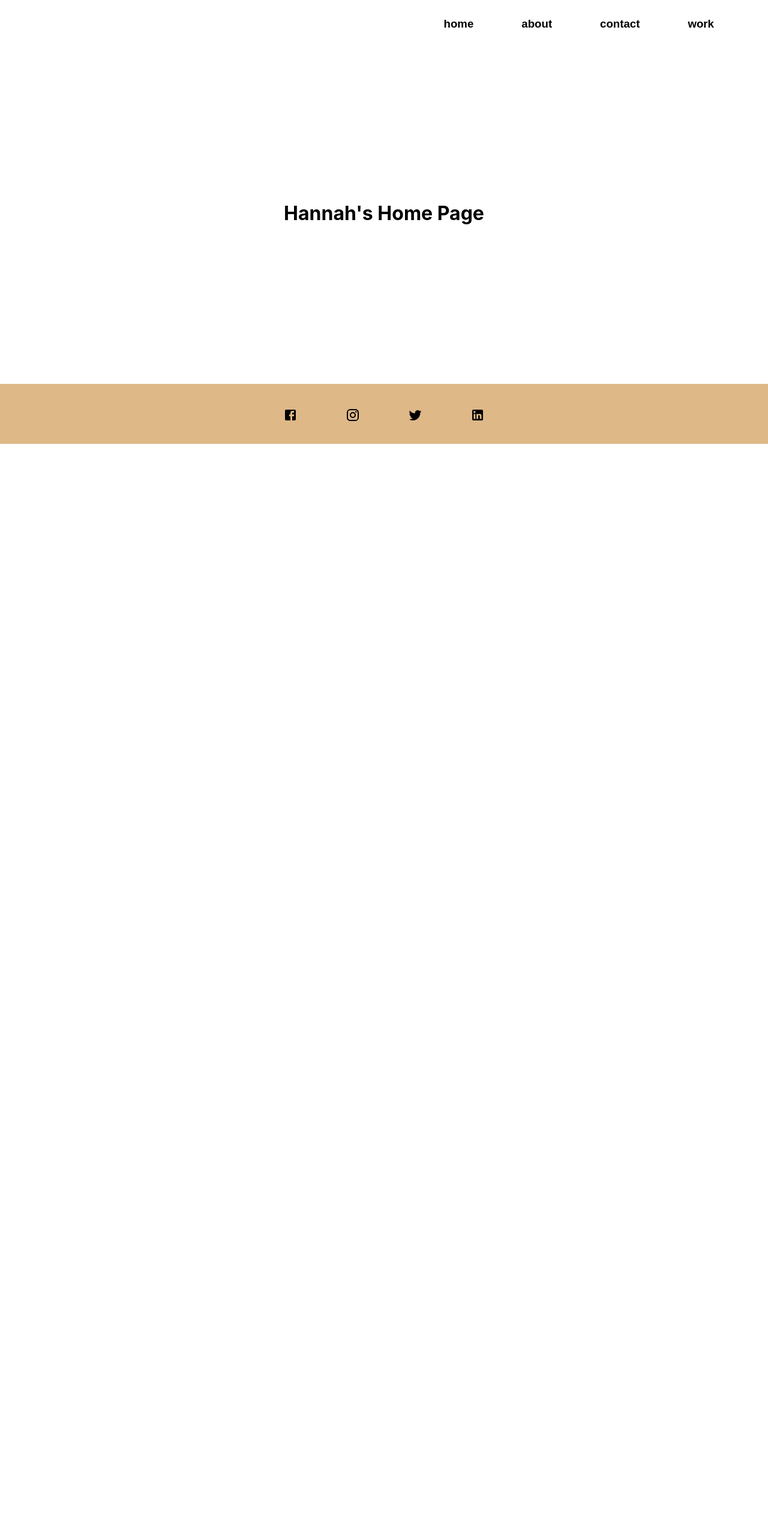
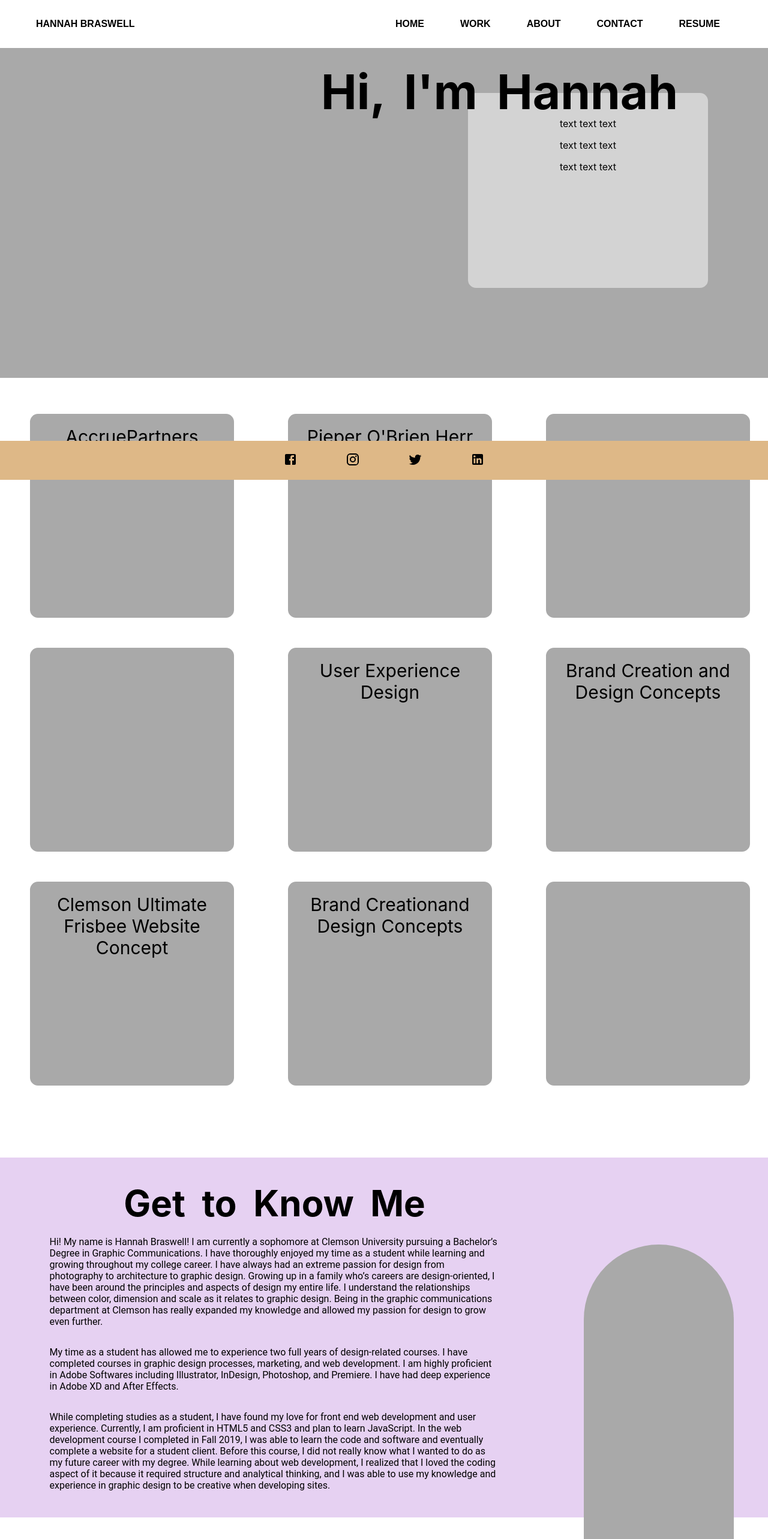
Before and after one commit to wesleypetry/HannahPortfolio, a React (Create React App) app: page / in a window 1280 px wide. Shown: the top 2566 px of the page at 60% size. Before the commit the page ends 800 px from the top, so only its background shows below. Built offline with nearby package versions, Linux system fonts and the light colour scheme.

Commit message:
Updated home page
Updated to look like bare mock up

```diff
--- a/src/App.css
+++ b/src/App.css
@@ -1,12 +1,9 @@
 .App {
   min-height: 100vh;
-  background-color: white;
   display: flex;
   flex-direction: column;
 }
 
 .Content{
-  margin-left: 4vw;
-  margin-right: 4vw;
   min-height: 70vh;
 }
--- a/src/App.js
+++ b/src/App.js
@@ -6,6 +6,7 @@ import HeaderBar from './Pages/HeaderBar';
 import FooterBar from './Pages/FooterBar';
 import Contact from './Pages/Contact';
 import Work from './Pages/Work';
+import Resume from './Pages/Resume';
 
 function App() {
   return (
@@ -18,6 +19,7 @@ function App() {
                 <Route path="/About" component={About} exact />
                 <Route path="/Contact" component={Contact} exact />
                 <Route path="/Work" component={Work} exact />
+                <Route path="/Resume" component={Resume} exact />
               </Switch>
           </BrowserRouter>
         </div>
--- a/src/Pages/HeaderBar.js
+++ b/src/Pages/HeaderBar.js
@@ -4,18 +4,26 @@ import './styles.modules.css';
 function HeaderBar(props) {
     return (
         <div className="HeaderBar">
+            <div className="H1_Logo">
+                <h1 className="H1_Header">HANNAH BRASWELL</h1>
+            </div>
+            <div className="NavButtons">
                 <a href="/" className="H1_Link">
-                <h1 className="H1_Header">home</h1>
+                    <h1 className="H1_Header">HOME</h1>
+                </a>
+                <a href="/Work" className="H1_Link">
+                    <h1 className="H1_Header">WORK</h1>
                 </a>
                 <a href="/About" className="H1_Link">
-                <h1 className="H1_Header">about</h1>
+                    <h1 className="H1_Header">ABOUT</h1>
                 </a>
                 <a href="/Contact" className="H1_Link">
-                <h1 className="H1_Header">contact</h1>
+                    <h1 className="H1_Header">CONTACT</h1>
                 </a>
-            <a href="/Work" className="H1_Link">
-                <h1 className="H1_Header">work</h1>
+                <a href="/Resume" className="H1_Link">
+                    <h1 className="H1_Header">RESUME</h1>
                 </a>
+            </div>
         </div>
     )
 }
--- a/src/Pages/Home.js
+++ b/src/Pages/Home.js
@@ -3,9 +3,46 @@ import './styles.modules.css';
 
 function Home(props) {
     return (
-        <div className="HomeDiv">
-            <h1>Hannah's Home Page</h1>
+        <div>
+            <div className="HomeDiv">
+                <div className="IntroHeaderDiv">
+                    <h1>Hi, I'm Hannah</h1>
+                </div>
+                <div className="IntroTextDiv">
+                    <div>
+                        <p>text text text</p>
+                        <p>text text text</p>
+                        <p>text text text</p>
+                    </div>
+                </div>
+            </div>
+            <div className="WorkDiv">
+                <div className="WorkGrid">
+                    <div className="GridItem">AccruePartners Internship</div>
+                    <div className="GridItem">Pieper O'Brien Herr Internship</div>
+                    <div className="GridItem"></div>
+                    <div className="GridItem"></div>
+                    <div className="GridItem">User Experience Design</div>
+                    <div className="GridItem">Brand Creation and Design Concepts</div>
+                    <div className="GridItem">Clemson Ultimate Frisbee Website Concept</div>
+                    <div className="GridItem">Brand Creationand Design Concepts</div>
+                    <div className="GridItem"></div>
+                </div>
+            </div>
+            <div className="AboutDiv">
+                <div className="AboutText">
+                    <h1 className="AboutTitle">Get to Know Me</h1>
+                    <div className="paragraph">
+                        <p>Hi! My name is Hannah Braswell! I am currently a sophomore at Clemson University pursuing a Bachelor’s Degree in Graphic Communications. I have thoroughly enjoyed my time as a student while learning and growing throughout my college career. I have always had an extreme passion for design from photography to architecture to graphic design. Growing up in a family who’s careers are design-oriented, I have been around the principles and aspects of design my entire life.  I understand the relationships between color, dimension and scale as it relates to graphic design. Being in the graphic communications department at Clemson has really expanded my knowledge and allowed my passion for design to grow even further.</p>
+                        <p>My time as a student has allowed me to experience two full years of design-related courses. I have completed courses in graphic design processes, marketing, and web development. I am highly proficient in Adobe Softwares including Illustrator, InDesign, Photoshop, and Premiere. I have had deep experience in Adobe XD and After Effects.</p>
+                        <p>While completing studies as a student, I have found my love for front end web development and user experience. Currently, I am proficient in HTML5 and CSS3 and plan to learn JavaScript. In the web development course I completed in Fall 2019, I was able to learn the code and software and eventually complete a website for a student client. Before this course, I did not really know what I wanted to do as my future career with my degree. While learning about web development, I realized that I loved the coding aspect of it because it required structure and analytical thinking, and I was able to use my knowledge and experience in graphic design to be creative when developing sites. </p>
+                    </div>
+                </div>
+                <div className="ContactDiv"></div>
+            </div>
         </div>
+
+
     );
 
 }
--- /dev/null
+++ b/src/Pages/Resume.js
@@ -0,0 +1,12 @@
+import React from "react";
+import './styles.modules.css';
+
+function Resume(props) {
+    return (
+        <div className="ResumeDiv">
+            <h1>Hannah's Resume</h1>
+        </div>
+    );
+
+}
+export default Resume;
--- a/src/Pages/styles.modules.css
+++ b/src/Pages/styles.modules.css
@@ -1,31 +1,105 @@
 .HomeDiv {
-    display: flex;
-    flex-direction: column;
+    height: 550px;
+    background-color: darkgray;
+    width: 100%;
+    align-content: right;
+}
+
+.IntroHeaderDiv {
+    font-size: 30pt;
+    text-align: right;
+    right: 150px;
+    top: 50px;
+    z-index: 10;
+    position: absolute;
+    word-spacing: 10pt;
+}
+
+.IntroTextDiv {
+    right: 100px;
+    top: 155px;
+    padding-top: 25px;
+    position: absolute;
+    height: 400px;
+    background-color: lightgray;
+    fill-opacity: 50%;
+    width: 400px;
+    height: 300px;
     text-align: center;
-    justify-content: center;
     align-items: center;
-    height: 550px;
+    border-radius: 10pt;
+}
+
+.WorkDiv {
+    height: 1250px;
+    width: 100%;
+
+}
+
+.WorkGrid {
+    margin-top: 50px;
+    display: grid;
+    grid-template-columns: auto auto auto;
+    padding: 10px;
+    grid-gap: 50px;
+    height: 80%;
+    width: 100%;
+    justify-content: space-evenly;
+
+}
+
+.GridItem {
+    background-color: darkgray;
+    padding: 20px;
+    font-size: 30px;
+    text-align: center;
+    height: 300px;
+    width: 300px;
+    border-radius: 10pt;
 }
 
 .AboutDiv {
     display: flex;
-    flex-direction: column;
+    flex-direction: row;
+    justify-content: space-around;
+    align-items: center;
+    height: 600px;
+    background-color: #E6D1F2;
+}
+
+.AboutText {
+    width: 800px;
+    height: 100%;
+}
+
+.AboutTitle {
+    font-size: 45pt;
+    word-spacing: 10pt;
     text-align: center;
-    justify-content: center;
-    align-items: center;
-    height: 550px;
+    height: 35px;
+}
+
+.paragraph{
+    display:flex;
+    flex-direction:column;
+    text-align:left;
+    max-width:1000px;
+    padding-left: 25px;
+    padding-right: 25px;
+    font-family: Roboto, sans-serif;
+
 }
 
 .ContactDiv {
-    display: flex;
-    flex-direction: column;
-    text-align: center;
-    justify-content: center;
-    align-items: center;
-    height: 550px;
+    width: 250px;
+    height: 85%;
+    background-color: darkgray;
+    border-top-left-radius: 150px;
+    border-top-right-radius: 150px;
+    margin-top: 200px;
 }
 
-.WorkDiv {
+.ResumeDiv {
     display: flex;
     flex-direction: column;
     text-align: center;
@@ -36,11 +110,16 @@
 
 .FooterBar {
     width: 100%;
-    height: 100px;
+    height: 65px;
     align-items: center;
     display: flex;
+    justify-content: center;
     flex-direction: column;
     background-color: burlywood;
+    z-index: 100;
+    position: fixed;
+    bottom:0;
+
   }
 
   .Icons{
@@ -56,7 +135,7 @@
 .HeaderBar{
     display: flex;
     flex-direction: row;
-    justify-content: flex-end;
+    justify-content: space-between;
     align-items: center;
     position: sticky;
     background-color: white;
@@ -69,11 +148,26 @@
     padding-right: 50px;
   }
 
+  .NavButtons{
+    display: flex;
+    flex-direction: row;
+    justify-content: flex-end;
+    width: auto;
+    right : 0;
+  }
+
+  .H1_Logo {
+    font-family: sans-serif;
+    font-size: 12pt;
+    margin-left: 30px;
+
+  }
+
   .H1_Header {
-    margin-left: 40px;
-    margin-right: 40px;
+    margin-left: 30px;
+    margin-right: 30px;
     font-family: sans-serif;
-    font-size: 14pt;
+    font-size: 12pt;
   }
 
 a:link {
@@ -90,10 +184,3 @@ a:hover {
     color: coral;
     text-decoration: none;
 }
-
-.paragraph{
-    display:flex;
-    flex-direction:column;
-    text-align:left;
-    max-width:1000px;
-}
```
Lines whose indentation alone changed are shown as unchanged.
